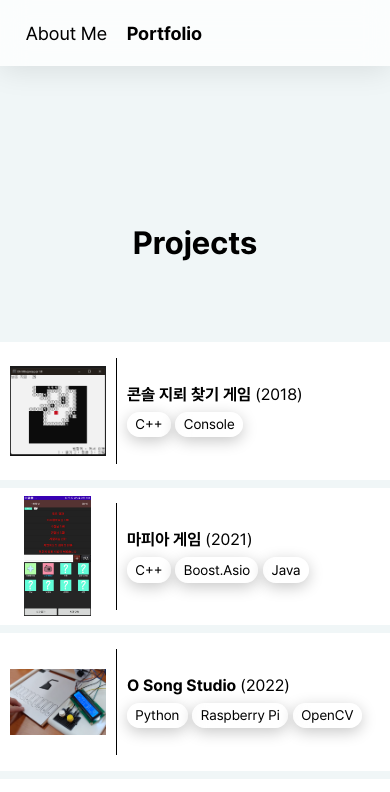
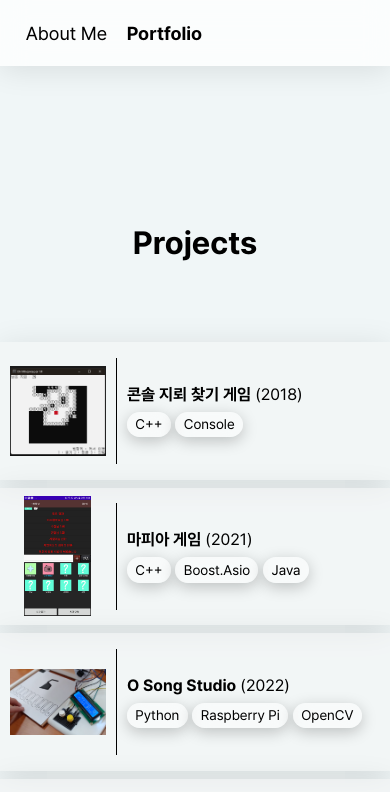
Before and after one commit to ldhhello/ldh-monster-react, a React (Vite) app: page /portfolio in a window 390 px wide. Shown: the top 792 px of the page. Built offline with nearby package versions, Linux system fonts and the light colour scheme.

Commit message:
💄Change background of ProjectItem and ProjectItemMobile

```diff
--- a/src/components/ProjectItem.tsx
+++ b/src/components/ProjectItem.tsx
@@ -11,8 +11,8 @@ const Item = styled.div`
   background: rgba(245, 245, 245, 0.46);
   border-radius: 16px;
   box-shadow: 0 4px 30px rgba(0, 0, 0, 0.1);
-  backdrop-filter: blur(9.3px);
-  -webkit-backdrop-filter: blur(9.3px);
+  //backdrop-filter: blur(9.3px);
+  //-webkit-backdrop-filter: blur(9.3px);
 
   display: flex;
   flex-direction: column;
--- a/src/components/ProjectItemMobile.tsx
+++ b/src/components/ProjectItemMobile.tsx
@@ -6,7 +6,9 @@ const Item = styled.div`
   box-sizing: border-box;
   height: 8.6rem;
   /* From https://css.glass */
-  background: white;
+  //background: white;
+  background: rgba(245, 245, 245, 0.46);
+  box-shadow: 0 4px 30px rgba(0, 0, 0, 0.1);
 
   display: flex;
   flex-direction: row;
```
